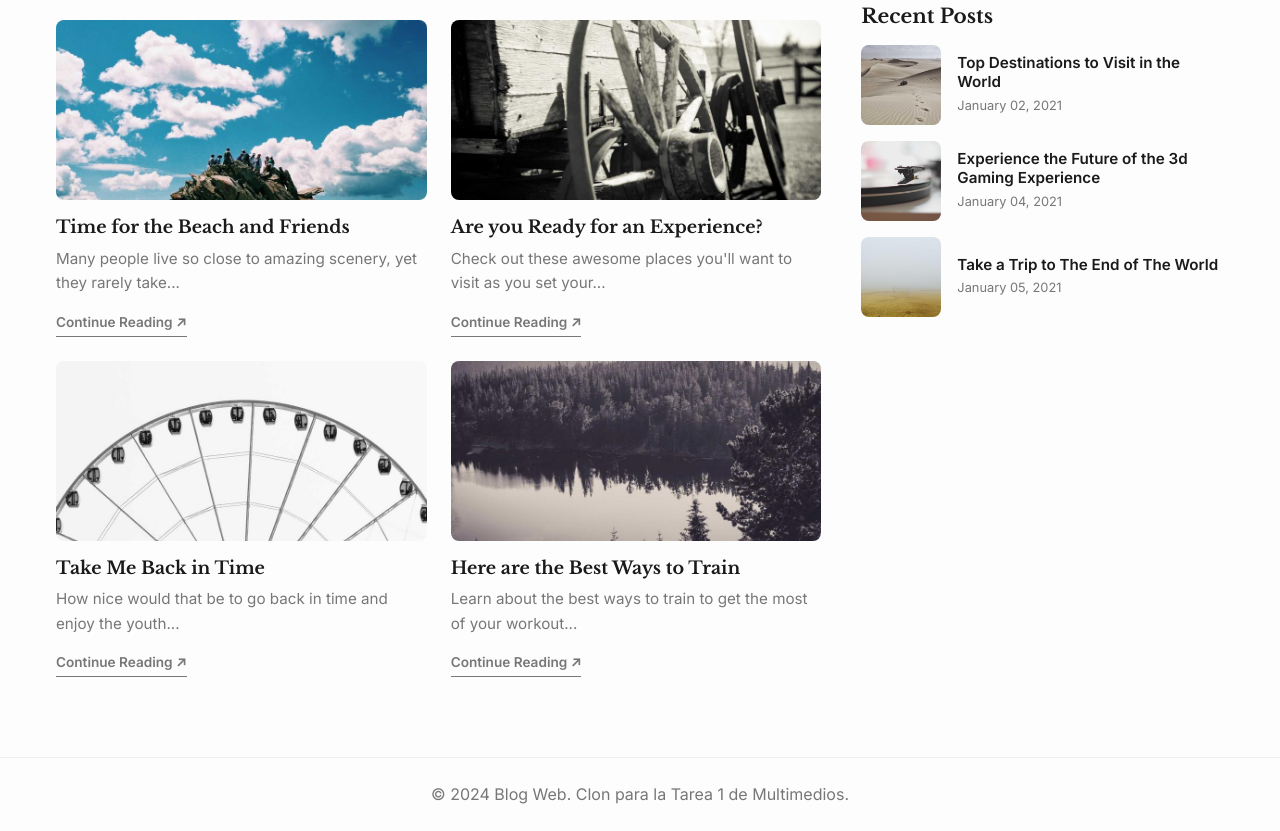
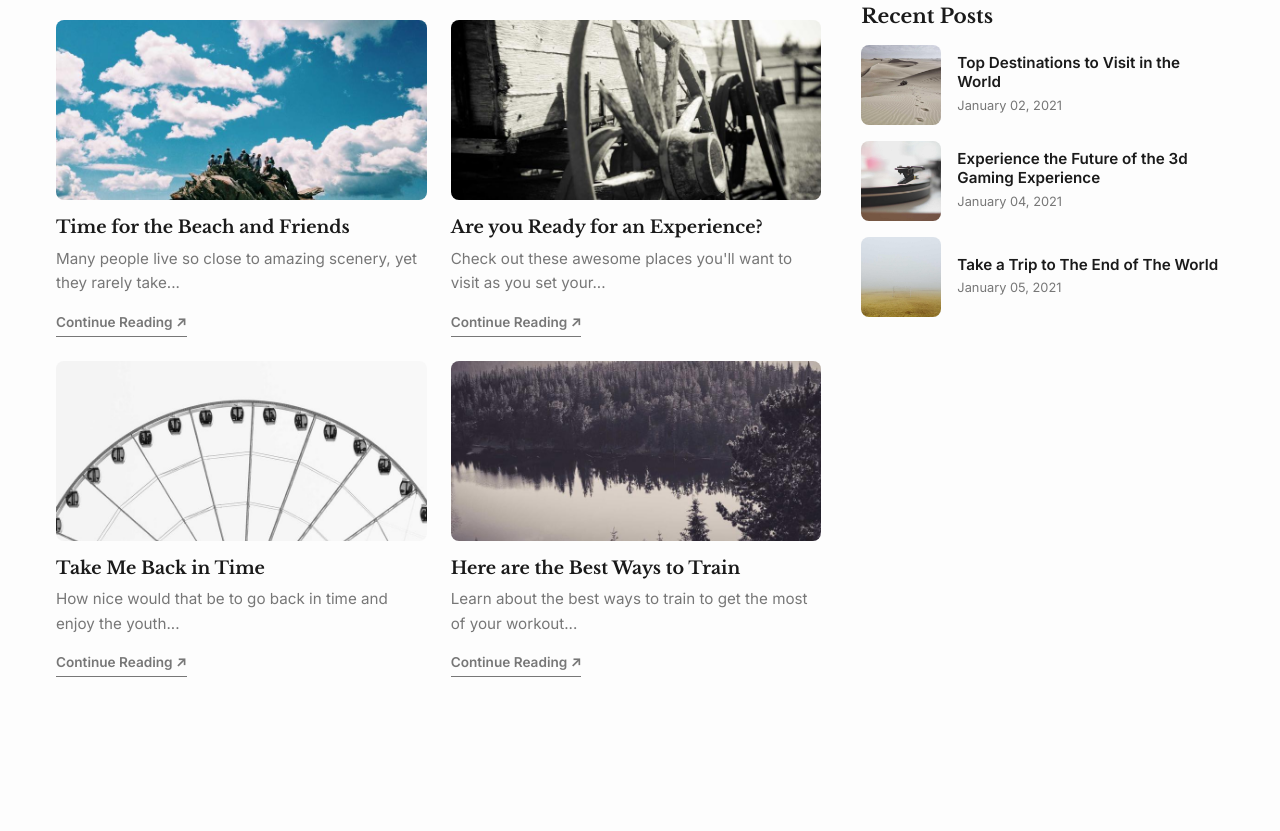
Before and after one commit to JoseDavidGarciaDowning/tarea1-clon-web, a website: page src/index.html in a window 1280 px wide. Shown: the part 1079-1910 px from the top of the page. After the commit the page ends 1796 px from the top, so only its background shows below. Drawn offline with nearby package versions, Linux system fonts and the light colour scheme.

Commit message:
Refactor: limpiar comentarios de requerimientos y ocultar footer

```diff
--- a/src/index.html
+++ b/src/index.html
@@ -148,8 +148,8 @@
         </section>
     </main>
 
-    <footer class="site-footer">
+    <!-- <footer class="site-footer">
         <p>&copy; 2024 Blog Web. Clon para la Tarea 1 de Multimedios.</p>
-    </footer>
+    </footer> -->
 </body>
 </html>
--- a/src/styles.css
+++ b/src/styles.css
@@ -1,5 +1,5 @@
 :root {
-  /* Variables de CSS obligatorias */
+  /* Variables de CSS  */
   --color-bg: #fdfdfd;
   --color-text-main: #333333;
   --color-text-light: #777777;
@@ -344,7 +344,7 @@ h1, h2, h3, h4 {
   font-size: 0.95rem;
 }
 
-/* Comentario de especificidad (REQUISITO CUMPLIDO) */
+/* Comentario de especificidad */
 /* Uso este selector más específico para quitar el borde del último elemento de la lista en categorías y evitar una doble línea al final */
 .widget.categories ul li:last-child {
   border-bottom: none;
```
